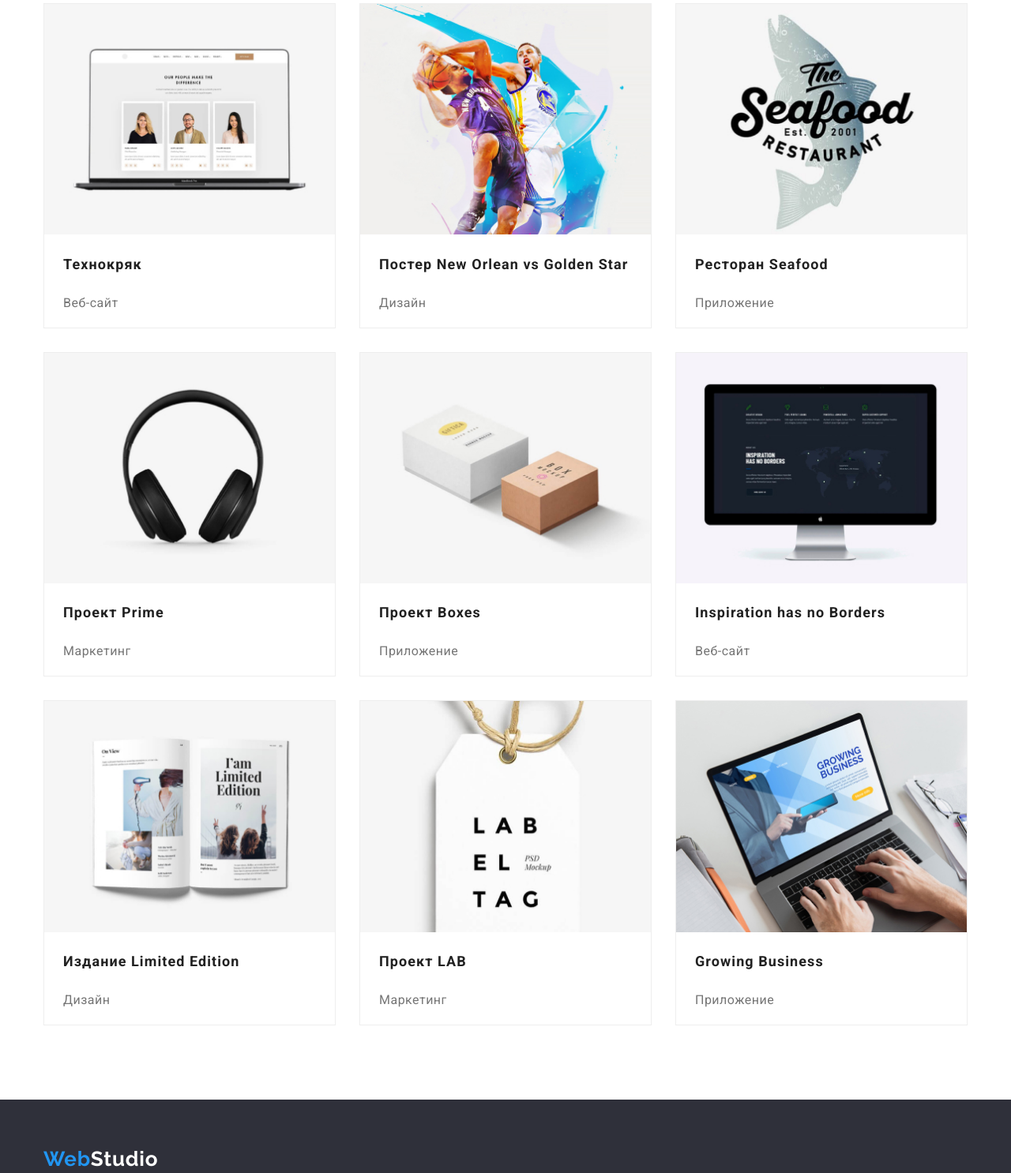
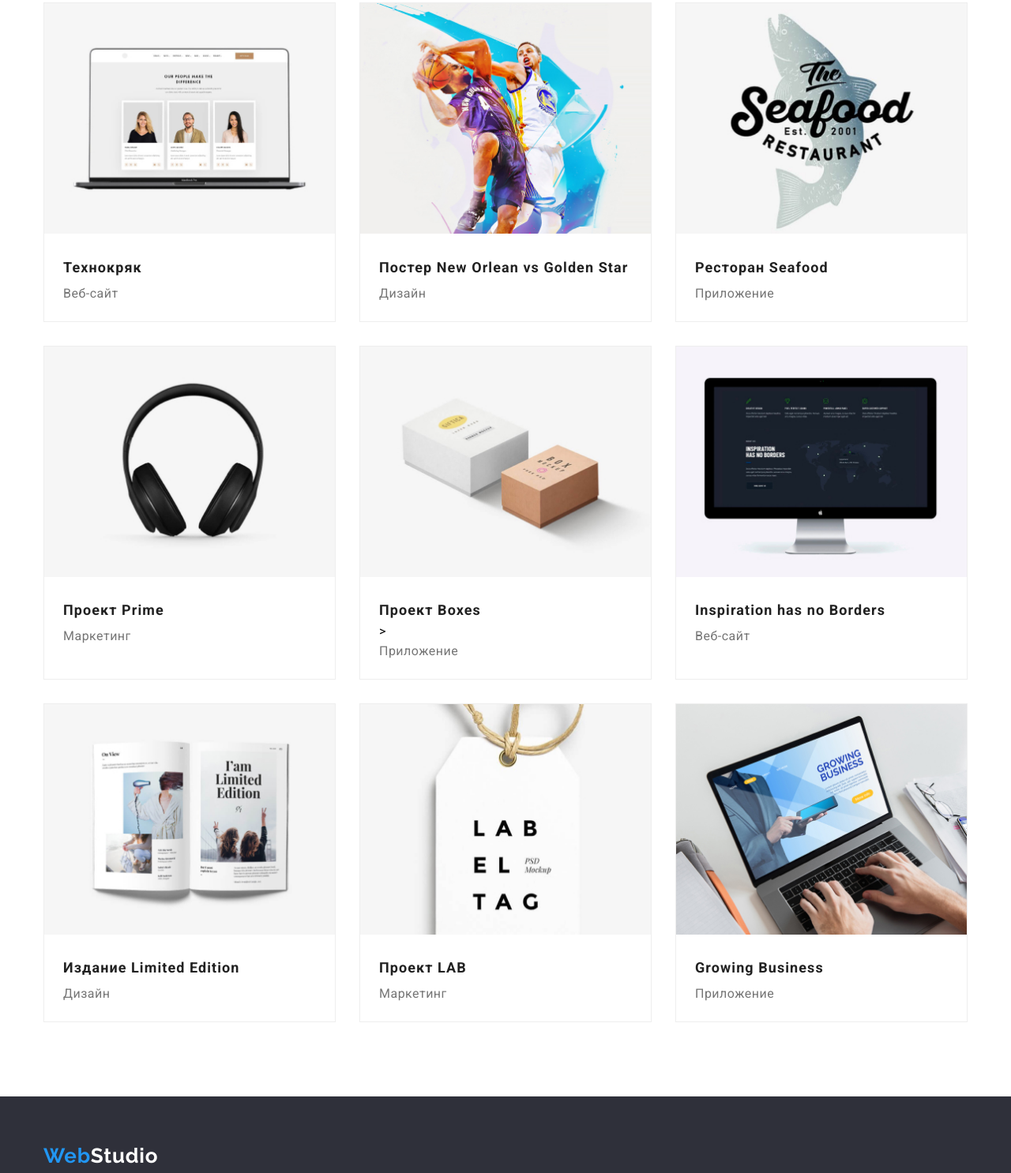
Before and after one commit to 4eptnk/goit-markup-hw-03, a plain HTML site: page portfolio.html in a window 1280 px wide. Shown: the part 247-1733 px from the top of the page at 79% size. Drawn offline with nearby package versions, Linux system fonts and the light colour scheme.

Commit message:
правки

```diff
--- a/Style/style.css
+++ b/Style/style.css
@@ -38,7 +38,7 @@ button {
 }
 /* header */
 header {
-  border: 1px solid #ececec;
+  border-bottom: 1px solid #ececec;
 }
 .container.nav {
   display: flex;
@@ -102,6 +102,9 @@ header {
 }
 
 /* portfolio */
+.title-container {
+  padding: 20px 24px 20px 24px;
+}
 .btn-container {
   display: flex;
   justify-content: center;
@@ -150,7 +153,7 @@ header {
   margin-right: 0px;
 }
 .port-container .port-title {
-  margin-left: 24px;
+  margin: 0px;
   font-weight: 700;
   font-size: 18px;
   line-height: 2;
@@ -158,7 +161,7 @@ header {
   color: var(--main-black-color);
 }
 .port-container .port-text {
-  margin-left: 24px;
+  margin: 0px;
   font-weight: 400;
   font-size: 16px;
   line-height: 1.87;
--- a/portfolio.html
+++ b/portfolio.html
@@ -76,48 +76,67 @@
           <ul class="port-box">
             <li class="port-container">
               <img src="./photo/photo1.jpg" width="368" alt="пример1" />
+              <div class="title-container">
                 <h2 class="port-title">Технокряк</h2>
                 <p class="port-text">Веб-сайт</p>
+              </div>
             </li>
             <li class="port-container">
               <img src="./photo/photo2.jpg" width="368" alt="пример2" />
+              <div class="title-container">
                 <h2 class="port-title">Постер New Orlean vs Golden Star</h2>
                 <p class="port-text">Дизайн</p>
+              </div>
             </li>
             <li class="port-container">
               <img src="./photo/photo3.jpg" width="368" alt="пример3" />
+              <div class="title-container">
                 <h2 class="port-title">Ресторан Seafood</h2>
                 <p class="port-text">Приложение</p>
+              </div>
             </li>
             <li class="port-container">
               <img src="./photo/photo4.jpg" width="368" alt="пример4" />
+              <div class="title-container">
                 <h2 class="port-title">Проект Prime</h2>
                 <p class="port-text">Маркетинг</p>
+              </div>
             </li>
             <li class="port-container">
               <img src="./photo/photo5.jpg" width="368" alt="пример5" />
+              <div class="title-container">
                 <h2 class="port-title">Проект Boxes</h2>
+                >
                 <p class="port-text">Приложение</p>
+              </div>
             </li>
             <li class="port-container">
               <img src="./photo/photo6.jpg" width="368" alt="пример6" />
+              <div class="title-container">
                 <h2 class="port-title">Inspiration has no Borders</h2>
                 <p class="port-text">Веб-сайт</p>
+              </div>
             </li>
             <li class="port-container">
               <img src="./photo/photo7.jpg" width="368" alt="пример7" />
+              <div class="title-container">
                 <h2 class="port-title">Издание Limited Edition</h2>
                 <p class="port-text">Дизайн</p>
+              </div>
             </li>
             <li class="port-container">
               <img src="./photo/photo8.jpg" width="368" alt="пример8" />
+              <div class="title-container">
                 <h2 class="port-title">Проект LAB</h2>
                 <p class="port-text">Маркетинг</p>
+              </div>
             </li>
             <li class="port-container">
               <img src="./photo/photo9.jpg" width="368" alt="пример9" />
+              <div class="title-container">
                 <h2 class="port-title">Growing Business</h2>
                 <p class="port-text">Приложение</p>
+              </div>
             </li>
           </ul>
         </div>
```
Lines whose indentation alone changed are shown as unchanged.
